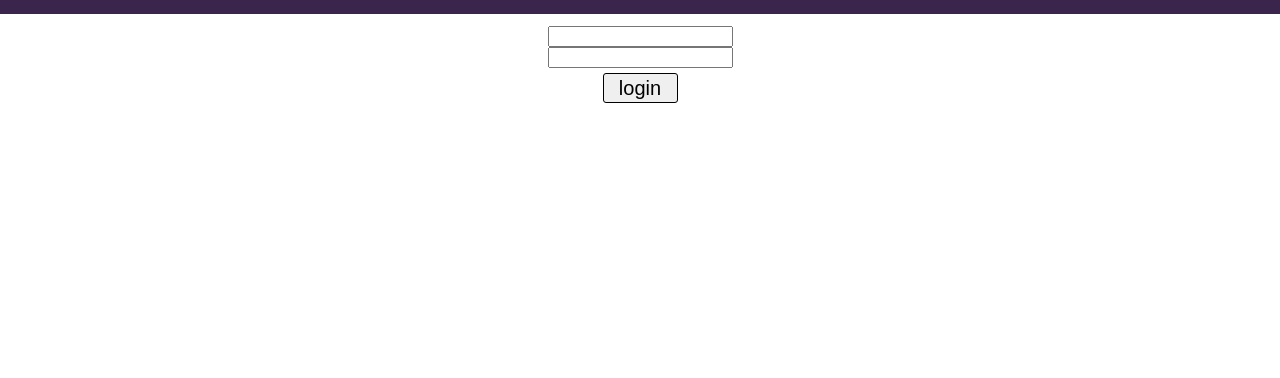
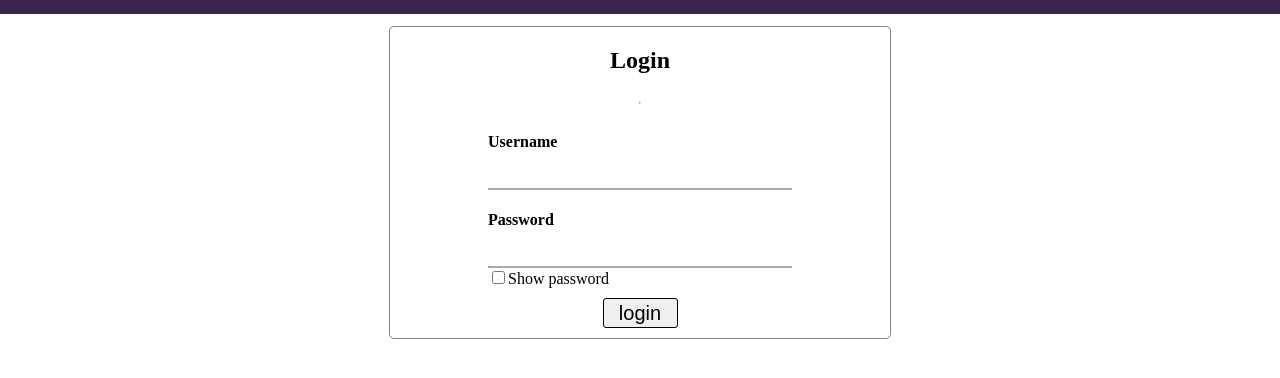
Before and after one commit to williamcd/captureclone, a plain HTML site: page index.html in a window 1280 px wide. Both pictures are taken after a click on the item "Login". Shown: the part 82-460 px from the top of the page. Drawn offline with nearby package versions, Linux system fonts and the light colour scheme.

Commit message:
added password visibility toggle

```diff
--- a/index.html
+++ b/index.html
@@ -65,8 +65,19 @@
         </div>
 
         <div id="login">
-            <input />
-            <input />
+            <h2>Login</h2>
+            <hr />
+            <div class="loginInputs">
+                <div>
+                    <h4 class="loginInputs--title">Username</h4>
+                    <input class="loginInputs--input"/>
+                </div>
+                <div>
+                    <h4 class="loginInputs--title">Password</h4>
+                    <input id="password" type="password" class="loginInputs--input"/>
+                </div>
+                <input type="checkbox" onclick="togglePassword()">Show password </input>
+            </div>
             <button class="loginButton">login</button>
         </div>
         <!-- more1-3 are each option on the more dropdown-list -->
--- a/script.js
+++ b/script.js
@@ -37,4 +37,14 @@ function toggle(x) {
             $("#" + divArr[i]).fadeOut(100)
         }
     }
-}
+};
+
+// changes input type to either password or text
+function togglePassword() {
+    var input = document.getElementById("password")
+    if (input.type === "password") {
+        input.type = "text"
+    } else {
+        input.type = "password"
+    }
+};
--- a/style.css
+++ b/style.css
@@ -93,6 +93,10 @@ button {
     flex: none;
     font-size: 23px;
 }
+.loginButton {
+    margin-top: 10px;
+    margin-bottom: 10px;
+}
 
 /* everything div */
 #everything {
@@ -114,12 +118,32 @@ button {
     font-size: 25px;
     display: flex;
 }
+/* login styles */
 #login {
     display: flex;
     flex-direction: column;
     width: 80%;
     align-items: center;
+    border: 1px solid grey;
+    border-radius: 5px;
+    width: 500px;
 }
+.loginInputs {
+    flex-direction: column;
+}
+.loginInputs--title {
+    margin-bottom: 5px;
+}
+.loginInputs--input {
+    border-left: none;
+    border-right: none;
+    border-top: none;
+    border-bottom: 2px solid darkgrey;
+    width: 300px;
+    height: 30px;
+    font-size: 22px;
+}
+/* end login styles */
 #more1 {
     display: flex;
     flex-direction: column;
```
